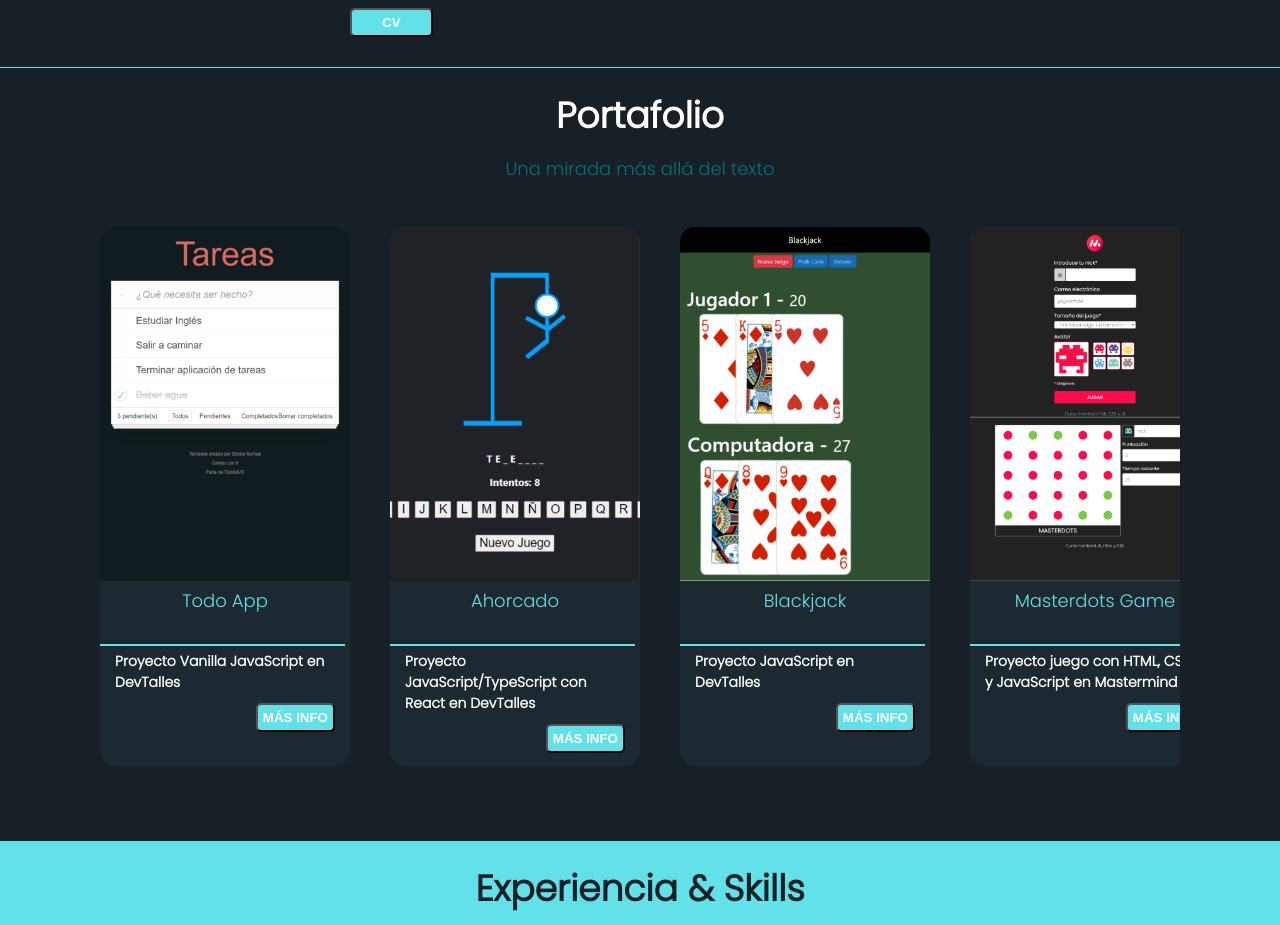
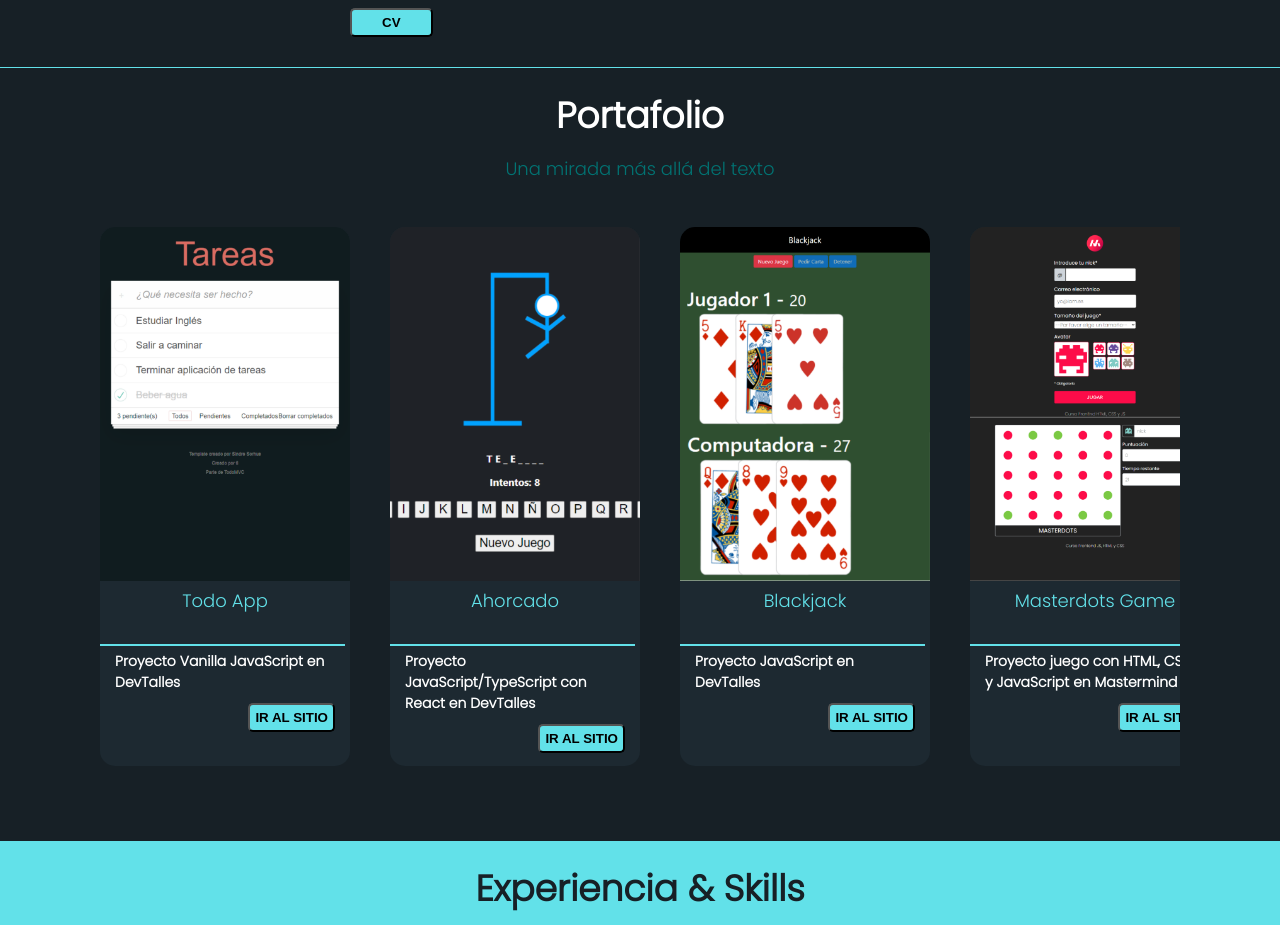
Before and after one commit to denisarangue/SegundaPaginaPersonal, a plain HTML site: page index.html in a window 1280 px wide. Shown: the part 658-1583 px from the top of the page. Drawn offline with nearby package versions, Linux system fonts and the light colour scheme.

Commit message:
Cambio del redireccionamiento de los botones

```diff
--- a/index.html
+++ b/index.html
@@ -76,7 +76,7 @@
                 <p>En mi página, encontrarás información sobre mis proyectos, herramientas y estudios realizados. Además de mi especialidades, me encanta escuchar música, tocar la guitarra, ver películas y salir a caminar, entre otros.</p>
                 <br>
                 <p>Gracias por visitar mi página. Si tienes alguna pregunta, no dudes en ponerte en contacto conmigo. Adjunto mi curriculum vitae a continuación.</p>
-                <div class="masinfo"><button type="button"><a href="/imagenes/CV Denis Arangue.pdf" target="_blank">CV</a></button></div>
+                <div class="masinfo"><a href="/imagenes/CV Denis Arangue.pdf" target="_blank"><button type="button">CV</button></a></div>
             </div>
         </section>
         <!-- Fin de bloque sobre mi -->
@@ -89,11 +89,11 @@
                 <div class="contenedor-filaportfolio">
                     <div class="filaportfolio">
                         <div class="card">
-                            <img src="/imagenes/proyecto6.png" alt="proyecto6">
+                            <img src="/imagenes/proyecto6.png" alt="proyecto6"">
                             <h3>Todo App</h3>
                             <div class="sep"></div>
                             <h4>Proyecto Vanilla JavaScript en DevTalles</h4>
-                            <div class="masinfo"><button type="button"><a href="https://todo-app-da.netlify.app/" target="_blank">MÁS INFO</a></button></div>
+                            <div class="masinfo"><a href="https://todo-app-da.netlify.app/" target="_blank"><button type="button">IR AL SITIO</button></a></div>
                             <br>
                         </div>
                         <div class="card">
@@ -101,7 +101,7 @@
                             <h3>Ahorcado</h3>
                             <div class="sep"></div>
                             <h4>Proyecto JavaScript/TypeScript con React en DevTalles</h4>
-                            <div class="masinfo"><button type="button"><a href="https://juego-ahorcado-da.netlify.app/" target="_blank">MÁS INFO</a></button></div>
+                            <div class="masinfo"><a href="https://juego-ahorcado-da.netlify.app/" target="_blank"><button type="button">IR AL SITIO</button></a></div>
                             <br>
                         </div>
                         <div class="card">
@@ -109,7 +109,7 @@
                             <h3>Blackjack</h3>
                             <div class="sep"></div>
                             <h4>Proyecto JavaScript en DevTalles</h4>
-                            <div class="masinfo"><button type="button"><a href="https://blackjack-flax.vercel.app/" target="_blank">MÁS INFO</a></button></div>
+                            <div class="masinfo"><a href="https://blackjack-flax.vercel.app/" target="_blank"><button type="button">IR AL SITIO</button></a></div>
                             <br>
                         </div>
                         <div class="card">
@@ -117,7 +117,7 @@
                             <h3>Masterdots Game</h3>
                             <div class="sep"></div>
                             <h4>Proyecto juego con HTML, CSS y JavaScript en Mastermind</h4>
-                            <div class="masinfo"><button type="button"><a href="https://masterdotsgame.vercel.app/" target="_blank">MÁS INFO</a></button></div>
+                            <div class="masinfo"><a href="https://masterdotsgame.vercel.app/" target="_blank"><button type="button">IR AL SITIO</button></a></div>
                             <br>
                         </div>
                         <div class="card">
@@ -125,7 +125,7 @@
                             <h3>Conversor de monedas</h3>
                             <div class="sep"></div>
                             <h4>Proyecto de conversión de monedas con HTML, CSS y JavaScript en Mastermind</h4>
-                            <div class="masinfo"><button type="button"><a href="https://conversordemonedas.vercel.app/" target="_blank">MÁS INFO</a></button></div>
+                            <div class="masinfo"><a href="https://conversordemonedas.vercel.app/" target="_blank"><button type="button">IR AL SITIO</button></a></div>
                             <br>
                         </div>
                         <div class="card">
@@ -133,18 +133,9 @@
                             <h3>Portfolio Luíz Martínez</h3>
                             <div class="sep"></div>
                             <h4>Proyecto portfolio con HTML y CSS en Mastermind</h4>
-                            <div class="masinfo"><button type="button"><a href="https://proyectofinalhtmlcss.vercel.app/" target="_blank">MÁS INFO</a></button></div>
+                            <div class="masinfo"><a href="https://proyectofinalhtmlcss.vercel.app/" target="_blank"><button type="button">IR AL SITIO</button></a></div>
                             <br>
                         </div>
-
-                        <!-- <div class="card">
-                            <img src="./imagenes/portfolio.jpeg" alt="proyecto4">
-                            <h3>Página 4</h3>
-                            <div class="sep"></div>
-                            <h4>Diseño web</h4>
-                            <div class="masinfo"><button type="button">MÁS INFO</button></div>
-                            <br>
-                        </div> -->
                     </div>
                 </div>
             </div>
```
